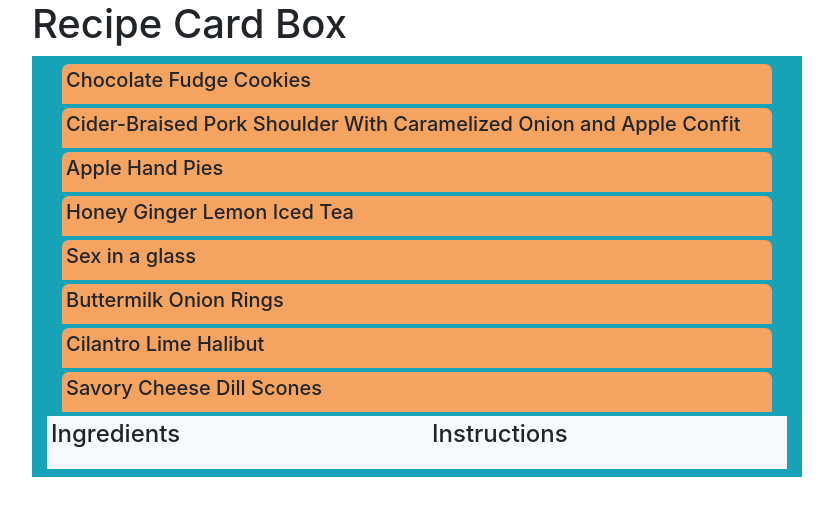
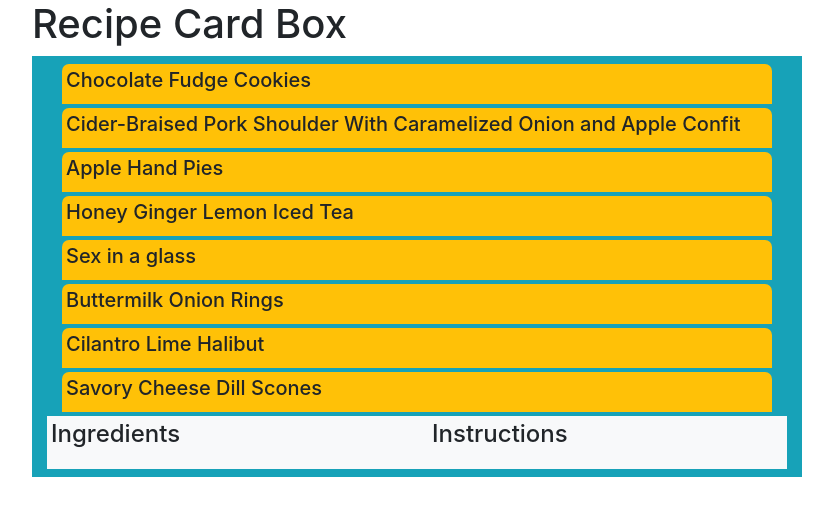
Before and after one commit to spitsfire/recipe-box, a React (Create React App) app: page / in a window 1280 px wide. Shown: the top 516 px of the page, without its empty margins (223-1056 px from the left). Built offline with nearby package versions, Linux system fonts and the light colour scheme.

Commit message:
refactored to Learn standard practices

```diff
--- a/src/App.js
+++ b/src/App.js
@@ -3,7 +3,7 @@ import "./App.css";
 
 function App() {
   return (
-    <div className="box-container container justify-content-center">
+    <div className='box-container container justify-content-center'>
       <header>
         <h1>Recipe Card Box</h1>
       </header>
--- a/src/components/Box.js
+++ b/src/components/Box.js
@@ -1,19 +1,31 @@
-import React, { useState } from "react";
+import { useState } from "react";
 import TabList from "./TabList";
 import Card from "./Card";
-import recipeList from "./../data/recipes";
+import recipes from "./../data/recipes";
 
 const Box = () => {
-  const [recipes, setRecipes] = useState(recipeList);
-  const [selectedRecipe, setSelectedRecipe] = useState({});
+  const [selectedRecipe, setSelectedRecipe] = useState({
+    ingredients: [],
+    instructions: "",
+  });
+  // this is for changing the css for the active Tab
+  const [selectedTab, setSelectedTab] = useState(0);
 
-  const selectTab = (recipe) => {
-    setSelectedRecipe(recipe);
+  const getId = (id) => {
+    let ingredients = [];
+    let instructions = "";
+    for (const recipe of recipes) {
+      if (recipe.id === id) {
+        ingredients = recipe.extendedIngredients;
+        instructions = recipe.instructions;
+      }
+    }
+    setSelectedTab(id);
+    setSelectedRecipe({ ingredients, instructions });
   };
-
   return (
     <div className='box container bg-info py-2'>
-      <TabList allRecipes={recipes} selectTab={selectTab} selectedRecipe={selectedRecipe} />
+      <TabList recipes={recipes} getId={getId} selectedTab={selectedTab} />
       <Card selectedRecipe={selectedRecipe} />
     </div>
   );
--- a/src/components/Card.js
+++ b/src/components/Card.js
@@ -1,23 +1,21 @@
 import React from "react";
 
-const Card = (props) => {
-  const { selectedRecipe } = props;
+const Card = ({ selectedRecipe }) => {
+  const { instructions, ingredients } = selectedRecipe;
+  const IngredientsList = ingredients.map((ing) => {
+    return <li>{ing.name}</li>;
+  });
+
   return (
-    <div className="container bg-light p-1">
-      <div className="row">
-        <div className="col">
+    <div className='container bg-light p-1'>
+      <div className='row'>
+        <div className='col'>
           <h4>Ingredients</h4>
-          <ul>
-            {selectedRecipe.extendedIngredients
-              ? selectedRecipe.extendedIngredients.map((item) => (
-                  <li>{item.original}</li>
-                ))
-              : null}
-          </ul>
+          <ul>{IngredientsList}</ul>
         </div>
-        <div className="col">
+        <div className='col'>
           <h4>Instructions</h4>
-          {selectedRecipe.instructions}
+          {instructions}
         </div>
       </div>
     </div>
--- a/src/components/Tab.css
+++ b/src/components/Tab.css
@@ -4,5 +4,5 @@
 }
 
 .active {
-  background-color: aqua;
+  background-color: aqua !important;
 }
--- a/src/components/Tab.js
+++ b/src/components/Tab.js
@@ -1,14 +1,15 @@
 import React from "react";
 import "./Tab.css";
 
-const Tab = (props) => {
-  const { selectTab, recipe, isSelected } = props;
+const Tab = ({ title, id, getId, isActive }) => {
   return (
     <div
-      className={`tab container p-1 mb-1 ${isSelected ? 'active': ''}`}
-      onClick={() => selectTab(recipe)}
+      className={`tab container bg-warning p-1 mb-1 ${
+        isActive ? "active" : ""
+      }`}
+      onClick={() => getId(id)}
     >
-      <h5>{recipe.title}</h5>
+      <h5>{title}</h5>
     </div>
   );
 };
--- a/src/components/TabList.js
+++ b/src/components/TabList.js
@@ -1,16 +1,22 @@
 import React from "react";
 import Tab from "./Tab";
 
-const TabList = (props) => {
-  const recipes = props.allRecipes;
-  const { selectedRecipe } = props;
-  return (
-    <div className="container">
-      {recipes.map((r) => (
-        <Tab recipe={r} selectTab={props.selectTab} isSelected={selectedRecipe.id === r.id} />
-      ))}
-    </div>
-  );
+const TabList = ({ recipes, getId, selectedTab }) => {
+  const TabsList = recipes.map((recipe) => {
+    return (
+      <Tab
+        title={recipe.title}
+        id={recipe.id}
+        key={recipe.id}
+        getId={getId}
+        // this is for css styling the active Tab
+        // if the selected tab id is the same as the curr recipe
+        // id, then it will return true or false
+        isActive={selectedTab === recipe.id}
+      />
+    );
+  });
+  return <div className='container'>{TabsList}</div>;
 };
 
 export default TabList;
```
